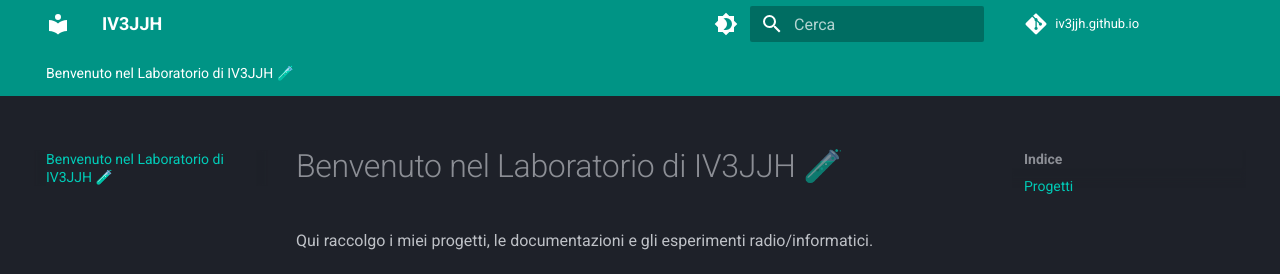
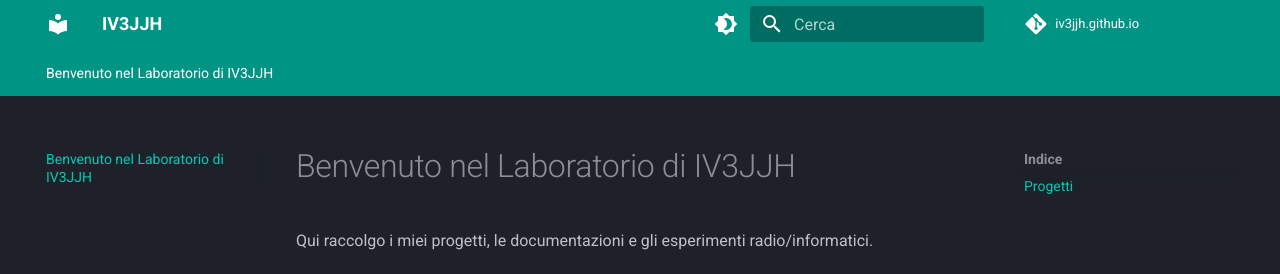
Before and after one commit to iv3jjh/iv3jjh.github.io, an MkDocs documentation site: the page built from docs/index.md, in a window 1280 px wide. Shown: the top 274 px of the page. Built offline with MkDocs 1.6.1 and Material for MkDocs 9.7.7, drawn with Linux system fonts in a browser that asks for light colours; comment, search, counter and statistics services are not loaded.

Commit message:
change name first page

```diff
--- a/docs/index.md
+++ b/docs/index.md
@@ -1,4 +1,4 @@
-# Benvenuto nel Laboratorio di IV3JJH 🧪
+# Benvenuto nel Laboratorio di IV3JJH
 
 Qui raccolgo i miei progetti, le documentazioni e gli esperimenti radio/informatici.
 
```
